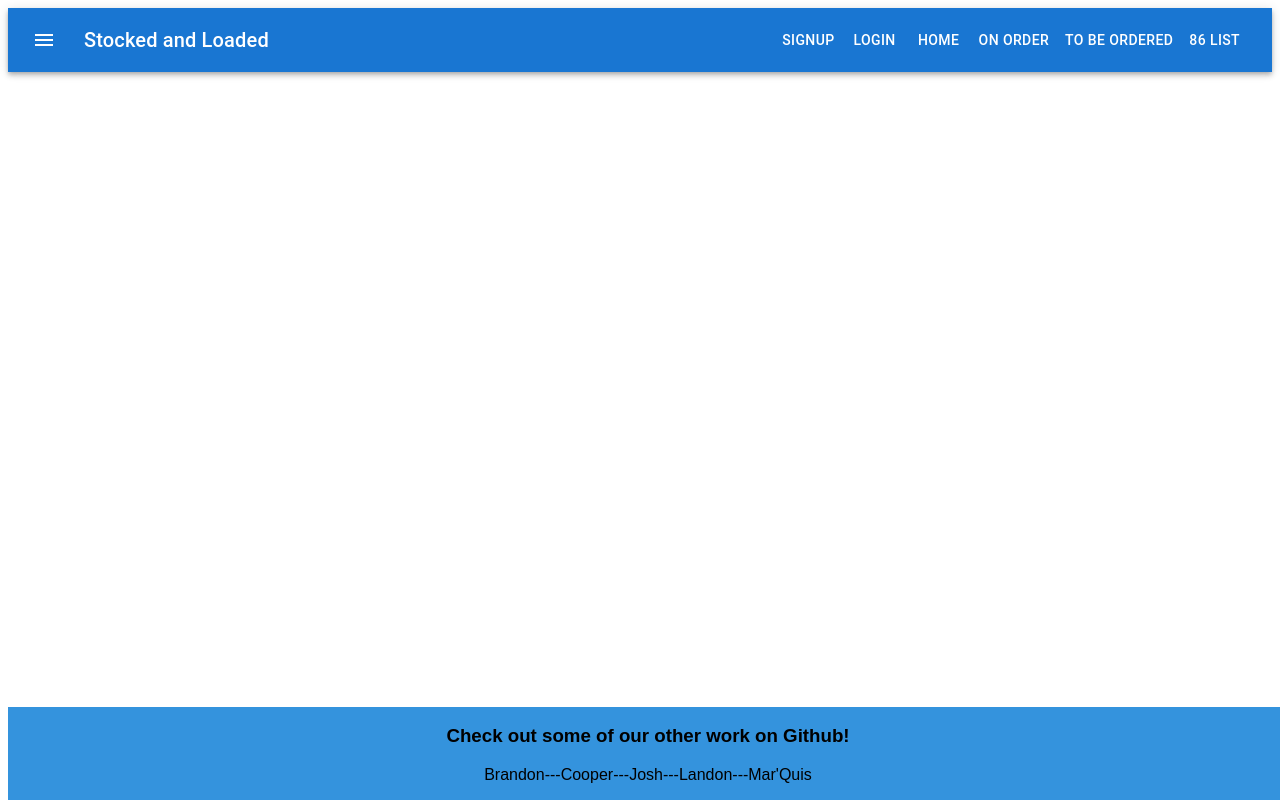
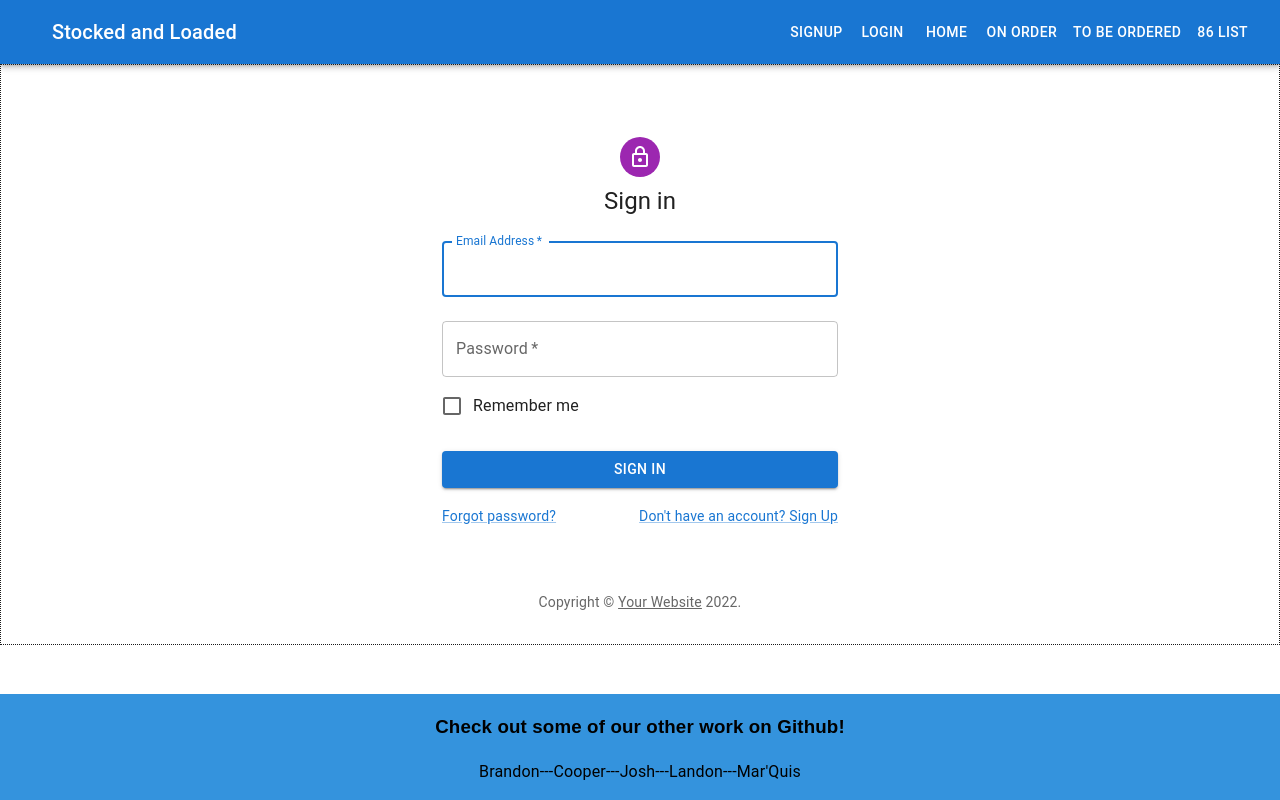
Before and after one commit to AugustusXI/Stocked-and-Loaded, a React (Create React App) app in the folder client/: page /login in a window 1280 px wide. Built offline with nearby package versions, Linux system fonts and the light colour scheme.

Commit message:
sign-in added

```diff
--- a/client/src/App.js
+++ b/client/src/App.js
@@ -13,6 +13,7 @@
   ApolloProvider,
   createHttpLink,
 } from "@apollo/client";
+import LogIn from "./pages/Login";
 
 const httpLink = createHttpLink({
   uri: "/graphql",
@@ -49,6 +50,7 @@
             <Route path="/on-order" element={<OnOrder />} />
             <Route path="/out-of-stock" element={<OutOfStock />} />
             <Route path="/to-order" element={<ToOrder />} />
+            <Route path="/login" element={<LogIn />} />
           </Routes>
           <Footer />
         </>
--- a/client/src/components/ButtonAppBar.js
+++ b/client/src/components/ButtonAppBar.js
@@ -22,7 +22,7 @@
             aria-label="menu"
             sx={{ mr: 2 }}
           >
-            <MenuIcon />
+
           </IconButton>
           <Typography variant="h6" component="div" sx={{ flexGrow: 1 }}>
             Stocked and Loaded
--- /dev/null
+++ b/client/src/components/SignIn.js
@@ -0,0 +1,110 @@
+import * as React from 'react';
+import Avatar from '@mui/material/Avatar';
+import Button from '@mui/material/Button';
+import CssBaseline from '@mui/material/CssBaseline';
+import TextField from '@mui/material/TextField';
+import FormControlLabel from '@mui/material/FormControlLabel';
+import Checkbox from '@mui/material/Checkbox';
+import Link from '@mui/material/Link';
+import Grid from '@mui/material/Grid';
+import Box from '@mui/material/Box';
+import LockOutlinedIcon from '@mui/icons-material/LockOutlined';
+import Typography from '@mui/material/Typography';
+import Container from '@mui/material/Container';
+import { createTheme, ThemeProvider } from '@mui/material/styles';
+
+function Copyright(props) {
+  return (
+    <Typography variant="body2" color="text.secondary" align="center" {...props}>
+      {'Copyright © '}
+      <Link color="inherit" href="https://mui.com/">
+        Your Website
+      </Link>{' '}
+      {new Date().getFullYear()}
+      {'.'}
+    </Typography>
+  );
+}
+
+const theme = createTheme();
+
+export default function SignIn() {
+  const handleSubmit = (event) => {
+    event.preventDefault();
+    const data = new FormData(event.currentTarget);
+    console.log({
+      email: data.get('email'),
+      password: data.get('password'),
+    });
+  };
+
+  return (
+    <ThemeProvider theme={theme}>
+      <Container component="main" maxWidth="xs">
+        <CssBaseline />
+        <Box
+          sx={{
+            marginTop: 8,
+            display: 'flex',
+            flexDirection: 'column',
+            alignItems: 'center',
+          }}
+        >
+          <Avatar sx={{ m: 1, bgcolor: 'secondary.main' }}>
+            <LockOutlinedIcon />
+          </Avatar>
+          <Typography component="h1" variant="h5">
+            Sign in
+          </Typography>
+          <Box component="form" onSubmit={handleSubmit} noValidate sx={{ mt: 1 }}>
+            <TextField
+              margin="normal"
+              required
+              fullWidth
+              id="email"
+              label="Email Address"
+              name="email"
+              autoComplete="email"
+              autoFocus
+            />
+            <TextField
+              margin="normal"
+              required
+              fullWidth
+              name="password"
+              label="Password"
+              type="password"
+              id="password"
+              autoComplete="current-password"
+            />
+            <FormControlLabel
+              control={<Checkbox value="remember" color="primary" />}
+              label="Remember me"
+            />
+            <Button
+              type="submit"
+              fullWidth
+              variant="contained"
+              sx={{ mt: 3, mb: 2 }}
+            >
+              Sign In
+            </Button>
+            <Grid container>
+              <Grid item xs>
+                <Link href="#" variant="body2">
+                  Forgot password?
+                </Link>
+              </Grid>
+              <Grid item>
+                <Link href="#" variant="body2">
+                  {"Don't have an account? Sign Up"}
+                </Link>
+              </Grid>
+            </Grid>
+          </Box>
+        </Box>
+        <Copyright sx={{ mt: 8, mb: 4 }} />
+      </Container>
+    </ThemeProvider>
+  );
+}
--- a/client/src/pages/Login.js
+++ b/client/src/pages/Login.js
@@ -0,0 +1,19 @@
+import React from "react";
+import SignUp from "../components/SignIn";
+
+const LogIn = () => {
+  return (
+    <main>
+      <div className="flex-row justify-center">
+        <div
+          className="col-12 col-md-10 mb-3 p-3"
+          style={{ border: "1px dotted #1a1a1a" }}
+        >
+          <SignUp />
+        </div>
+      </div>
+    </main>
+  );
+};
+
+export default LogIn;
```
